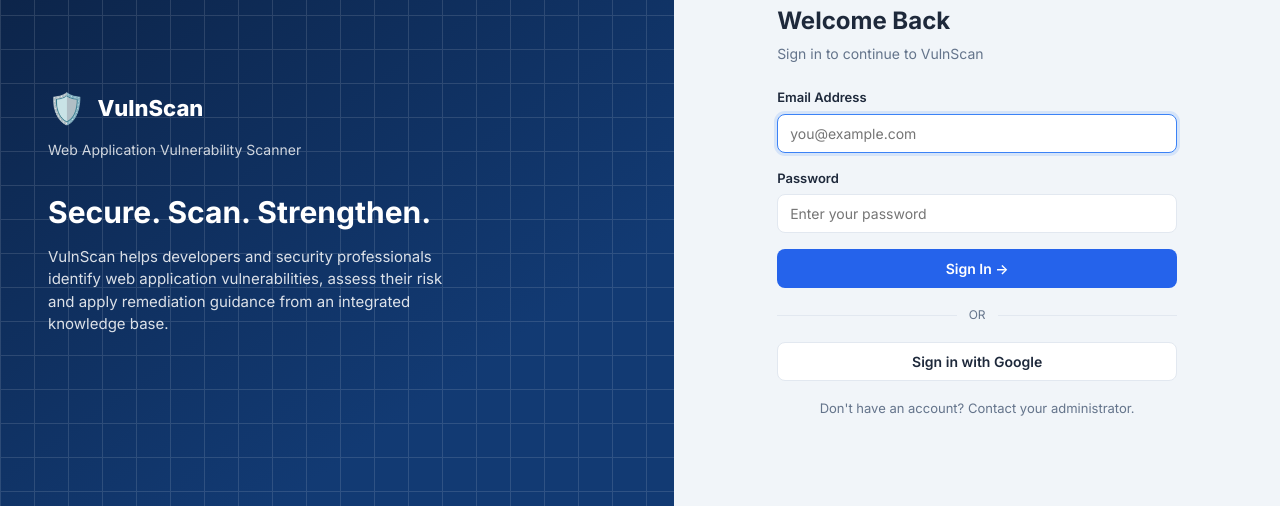
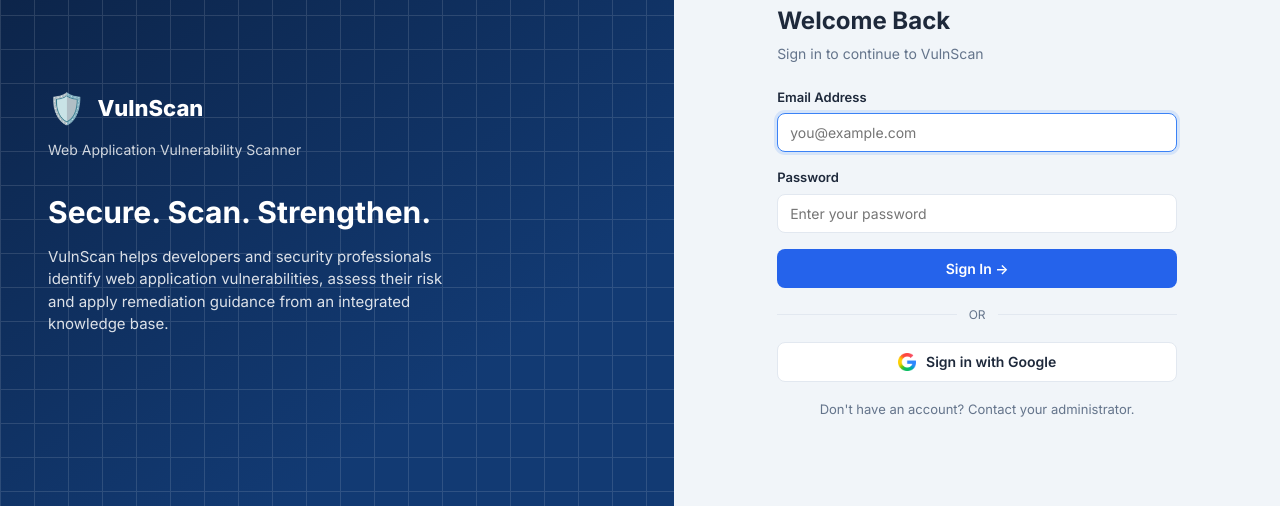
Before and after one commit to Justin050430/VulnScan, a Flask app: page / in a window 1280 px wide. Shown: the part 189-695 px from the top of the page. Run offline with Flask 3, Linux system fonts and the light colour scheme.

Commit message:
Add Google logo to sign-in button

```diff
--- a/backend/app/static/css/style.css
+++ b/backend/app/static/css/style.css
@@ -82,7 +82,8 @@ input, select, textarea { font-family: inherit; font-size: 14px; }
 .btn-secondary { background: #fff; color: var(--text); border-color: var(--border); }
 .btn-secondary:hover { background: #f8fafc; }
 .btn-danger { background: var(--red-bg); color: var(--red); }
-.btn-google { background: #fff; color: var(--text); border: 1px solid var(--border); width: 100%; }
+.btn-google { background: #fff; color: var(--text); border: 1px solid var(--border); width: 100%; gap: 10px; }
+.btn-google img { flex: none; object-fit: contain; }
 .btn-google:hover { background: #f8fafc; }
 .btn-sm { padding: 5px 10px; font-size: 12.5px; border-radius: 6px; }
 .btn-xs { padding: 3px 8px; font-size: 12px; border-radius: 5px; }
--- a/backend/app/static/js/views.js
+++ b/backend/app/static/js/views.js
@@ -196,7 +196,10 @@
             <button class="btn btn-primary" type="submit">Sign In →</button>
           </form>
           <div class="divider">OR</div>
-          <button id="google-btn" class="btn btn-google" type="button">Sign in with Google</button>
+          <button id="google-btn" class="btn btn-google" type="button">
+            <img src="/static/img/google-g.png" alt="" width="18" height="18" />
+            <span>Sign in with Google</span>
+          </button>
           <div class="form-footer">Don't have an account? Contact your administrator.</div>
         </div>
       </div>
```
Also changed, not shown: backend/app/static/img/google-g.png (added).
